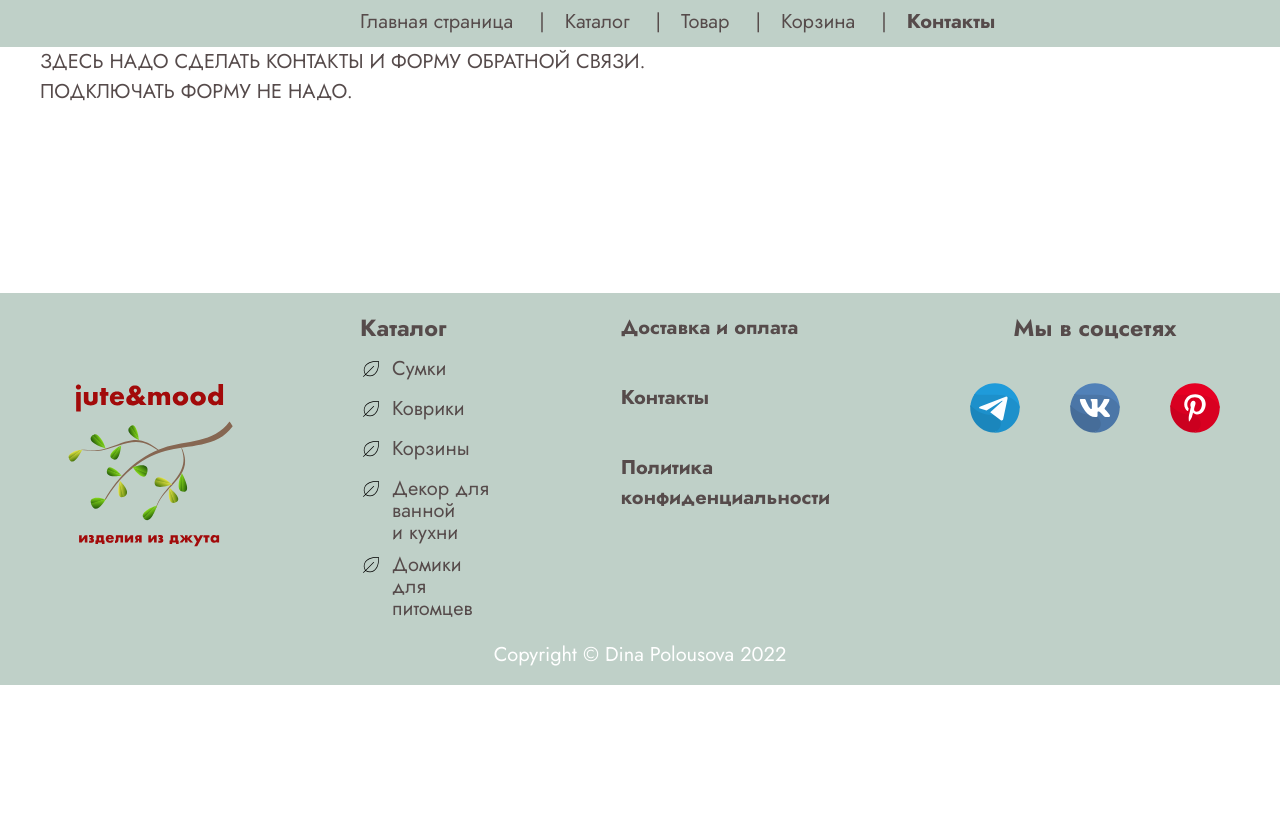
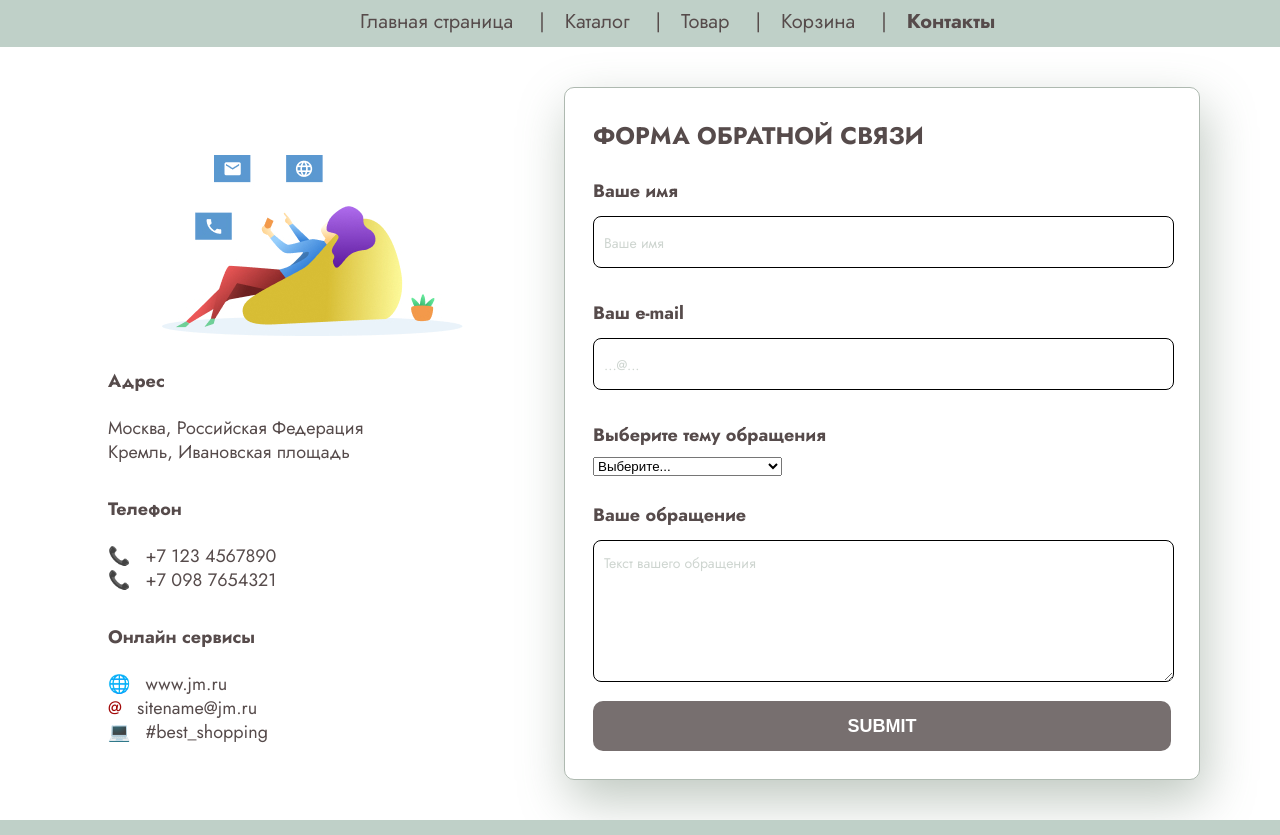
Before and after one commit to polousova/project_study, a plain HTML site: page contacts.html in a window 1280 px wide. Shown: the part 115-950 px from the top of the page. Before the commit the page ends 800 px from the top, so only its background shows below. Drawn offline with Linux system fonts and the light colour scheme; no server answers.

Commit message:
contact page edited

```diff
--- a/contacts.html
+++ b/contacts.html
@@ -60,9 +60,56 @@
 
         <main>
             <section class="container">
-                ЗДЕСЬ НАДО СДЕЛАТЬ КОНТАКТЫ И ФОРМУ ОБРАТНОЙ СВЯЗИ.
-                <br>
-                ПОДКЛЮЧАТЬ ФОРМУ НЕ НАДО.
+               <div class="sendUsMessage">
+                    <section class="address">
+                        <img src="images/group.jpg" alt="contacts">
+                        <h3>Адрес</h3>
+                            <ul>
+                                <li>Москва, Российская Федерация</li>
+                                <li>Кремль, Ивановская площадь</li>
+                            </ul>
+
+                            <h3>Телефон</h3>
+                            <ul class="phone">
+                                <li>+7 123 4567890</li>
+                                <li>+7 098 7654321</li>
+                            </ul>
+
+                            <h3>Онлайн сервисы</h3>
+                            <ul class="online">
+                                <li class="web">www.jm.ru</li>
+                                <li class="email">sitename@jm.ru</li>
+                                <li class="insta">#best_shopping</li>
+                            </ul>
+                    </section>
+
+                    <section class="sendMessage">
+                        <h1>Форма обратной связи</h1>
+                        <form action method="POST">
+                            <fieldset>
+                                <label>Ваше имя</label><br>
+                                <input type="text" placeholder="Ваше имя" required><br>
+
+                                <label>Ваш e-mail</label><br>
+                                <input type="email" placeholder="...@... " required><br>
+
+                                <label>Выберите тему обращения</label><br>
+                                <select name="feedback" required>
+                                    <option value="1" disabled selected>Выберите...</option>
+                                    <option value="2">Уточнить статус заказа</option>
+                                    <option value="3">Изменить способ доставки</option>
+                                    <option value="4">Стать поставщиком</option>
+                                    <option value="5">Претензия</option>
+                                    <option value="6">Вопрос</option>
+                                </select><br>
+
+                                <label>Ваше обращение</label><br>
+                                <textarea placeholder="Текст вашего обращения"></textarea><br>
+                                <button type="button">Submit</button>
+                            </fieldset>
+                        </form>
+                    </section>
+                </div>
             </section>
         </main>
 
@@ -85,7 +132,7 @@
                        <div class="col2">
                             <ul>
                                 <li><a href="#">Доставка и оплата</a></li>
-                                <li><a href="#">Контакты<//a></li>
+                                <li><a href="#">Контакты</a></li>
                                 <li><a href="#">Политика<br>конфиденциальности</a></li>
                             </ul>
                         </div>
--- a/css/styles.css
+++ b/css/styles.css
@@ -544,7 +544,7 @@ button > img {
 .catmenu a {
     color: white;
 }
-.catmenu p {
+.catmenu p, .filters p {
     font-weight: 600;
     font-size: 26px;
 }
@@ -557,7 +557,7 @@ button > img {
 }
 .catmenu > ul > li {
     padding: 5px 30px 5px 0;
-    border-top: 1px dashed white;
+    /*border-top: 1px dashed white;*/
     font-size: 18px;
     font-weight: bold;
 }
@@ -589,20 +589,35 @@ button > img {
 }
 .catalog .filters {
     padding: 20px;
+    margin-top: 20px;
+    border-top: 1px dashed white;
 }
 .filters input {
-    border: 1px solid white;
-    color: white;
+    border: 1px solid sienna;
+    border-radius: 6px;
+    color: sienna;
+    background-color: #bfd0c8;
+    font: bold 16px/24px 'Jost';
     padding: 2px 5px;
     width: 50px;
     text-align: center;
     margin: 0 5px;
 }
+.filters p::before {
+    content: '';
+    background: url('../images/filter.svg') center no-repeat;
+    background-size: 24px;
+    padding-right: 45px;
+}
+.filters h3 {
+    font: 24px/36px "Jost";
+    padding: 30px 0;
+}
 #slider-range {
     margin: 20px 0;
 }
 #slider-range .ui-widget-header {
-    background: blue;
+    background: #bfd0c8;
 }
 .catalog article {
     display: flex;
@@ -845,6 +860,16 @@ button > img {
 }
 .empty .container.empty {
     display: block;
+    min-height: 500px;
+}
+.empty > img{
+    display: block;
+    padding: 75px;
+    opacity: 0.3;
+    margin: 0 auto;
+}
+.empty h1, .empty p {
+    text-align: center;
 }
 #order {
     height: 30px;
@@ -948,6 +973,88 @@ button > img {
     height: 650px;
 }
 
+/* ========contact us ======*/
+.sendUsMessage {
+    display: flex;
+    justify-content: space-between;
+    gap: 20px;
+    margin: 40px;
+}
+.address {
+    padding: 28px;
+    width: 480px;
+}
+.address:hover {
+    border:1px solid rgba(94, 117, 98, .5);
+    border-radius: 10px;
+}
+.address > img {
+    display: block;
+    margin: 40px auto 30px;
+}
+.address h3 {
+    font: bold 18px/30px 'Jost';
+    margin: 30px 0 20px;
+}
+.address > ul > li {
+    font: 18px/24px 'Jost';
+}
+.phone > li::before {
+    content: '📞';
+    padding-right: 15px;
+}
+.web::before {
+    content: '🌐';
+    padding-right: 15px;
+}
+.email::before {
+    content: '@';
+    color:#a20a0a;
+    padding-right: 15px;
+}
+.insta::before {
+    content: '💻';
+    padding-right: 15px;
+}
+.sendMessage {
+    padding: 28px;
+    width: 680px;
+    border:1px solid rgba(94, 117, 98, .5);
+    border-radius: 10px;
+    box-shadow: 5px 20px 50px rgba(94, 117, 98, 0.4);
+}
+.sendMessage h1 {
+    text-transform: uppercase;
+}
+.sendMessage input, .sendMessage textarea {
+    border: 1px solid black;
+    border-radius: 8px;
+    padding: 10px 20px 10px 10px;
+    margin: 10px auto;
+    width: 95%;
+}
+.sendMessage input::placeholder, .sendMessage textarea::placeholder {
+    color: rgba(94, 117, 98, .3);
+    font: 14px/24px 'Jost';
+}
+.sendMessage textarea {
+    height: 120px;
+}
+.sendMessage label {
+    display: inline-block;
+    font: bold 18px/30px 'Jost';
+    margin-top: 20px;
+}
+.sendMessage button {
+    background: rgba(86, 75, 75,.8);
+    border-radius: 10px;
+    text-transform: uppercase;
+    width: 100%;
+    height: 50px;
+    font-weight: bold;
+    font-size: 18px;
+    color: #fff;
+}
 /*======== footer =========*/
 .wrapperFooter {
     display: flex;
--- a/js/main.js
+++ b/js/main.js
@@ -1,26 +1,26 @@
 /* variables */
 let citylist = ['Москва', 'Караганда', 'Магадан', 'Люберцы', 'Севастополь', 'Ярославль', 'Вологда', 'Владивосток', 'Барнаул', 'Петрозаводск', 'Самара', 'Саратов', 'Тверь', 'Вашингтон', 'Париж', 'Пермь', 'Екатеринбург', 'Новосибирск', 'Калининград'];
 let rangemin = 0;
-let rangemax = 300;
+let rangemax = 1000;
 let startbasket = [
     {
         id: 1,
-        name: 'ZHABA',
-        price: 2000,
+        name: 'Сумка',
+        price: 100,
         quantity: 100,
         link: ''
     },
     {
         id: 2,
-        name: 'GADIUKA',
-        price: 3000,
+        name: 'Коврик',
+        price: 200,
         quantity: 10,
         link: ''
     },
     {
         id: 111,
-        name: 'Cangaroo',
-        price: 15500,
+        name: 'Домик для кошки',
+        price: 500,
         quantity: 1,
         link: ''
     }
@@ -37,7 +37,7 @@ function getCurrency1() {
     xhr.open('GET', 'https://www.cbr-xml-daily.ru/daily_json.js');
     xhr.onreadystatechange = function() {
         if ((xhr.readyState == 4) && (xhr.status == 200)) {
-            document.getElementById('USDrate').innerHTML = JSON.parse(xhr.response).Valute.USD.Value.toFixed(2) + ' Курс RUB/USD сегодня ';
+            document.getElementById('USDrate').innerHTML = ' Курс RUB/USD сегодня: ' + JSON.parse(xhr.response).Valute.USD.Value.toFixed(2);
                 rateUSD = JSON.parse(xhr.response).Valute.USD.Value.toFixed(2);
                 console.log(rateUSD);
         }
@@ -344,7 +344,7 @@ $(function(){
         if (!basket) basket = [];
         basket.push(...startbasket);
         for (let item of basket) {
-            let hlpstr = '<tr data-id="'+item.id+'"><th scope="row" class="index">'+count+'</th><td class="name"><a href="'+item.link+'">'+item.name+'</a></td><td class="qty"><span class="minus">&minus;</span><strong>'+item.quantity+'</strong><span class="plus">&plus;</span></td><td class="price">'+item.price+'</td><td class="sum"></td><td class="delete icon">&#xe906;</td></tr>';
+            let hlpstr = '<tr data-id="'+item.id+'"><th scope="row" class="index">'+count+'</th><td class="name"><a href="'+item.link+'">'+item.name+'</a></td><td class="qty"><span class="minus">&minus;</span><strong>'+item.quantity+'</strong><span class="plus">&plus;</span></td><td class="price">'+item.price+'</td><td class="sum"></td><td class="delete icon">❌</td></tr>';
             point.append(hlpstr);
             count++;
         }
```
Also changed, not shown: catalog.html (+3 -3 lines), index.html (+1 -1 lines), order.html (+3 -2 lines), product.html (+2 -2 lines), css/jquery-ui.css, fonts/icomoon.ttf (added), fonts/icomoon.woff (added), images/cart_empty.png (added), images/filter.svg (added), images/group.jpg (added), 4 other files.
